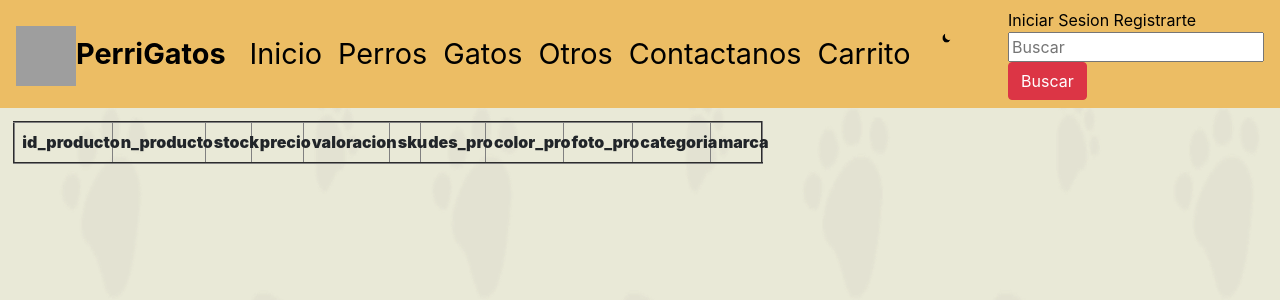
After one commit to ponytouwu/Proyectodjango, a Django app: page /listado in a window 1280 px wide. The commit adds this page. Shown: the top 300 px of the page. Run offline with Django 3.2, Linux system fonts and the light colour scheme; data that the repository does not hold is empty; some libraries are stand-ins or nearby versions; grey boxes are pictures that could not be loaded.

Commit message:
Listado , modificar , eliminar
Podder eliminar y modificar productos

```diff
--- a/proyectoDjango/nucleo/templates/nucleo/Verproductop.html
+++ b/proyectoDjango/nucleo/templates/nucleo/Verproductop.html
@@ -171,8 +171,8 @@
                         </p>
                     </form>
                     <p>SKU: {{verproducto.sku}}</p>
-                    <p>Producto Marca: UwU</p>
-                    <p>Stock: 1</p>
+                    <p>Producto Marca: {{verproducto.marca}}</p>
+                    <p>Stock: {{verproducto.stock}}</p>
                     <div>
                         <h2>selecciona color </h2>
                         <button class="rounded-circle"
--- /dev/null
+++ b/proyectoDjango/nucleo/templates/nucleo/listado.html
@@ -0,0 +1,223 @@
+<!DOCTYPE html>
+<html lang="en">
+{% load static %}
+<!DOCTYPE html>
+<html lang="en">
+
+<head>
+    <meta charset="UTF-8">
+    <meta http-equiv="X-UA-Compatible" content="IE=edge">
+    <meta name="viewport" content="width=device-width, initial-scale=1.0">
+    <link rel="stylesheet" href="https://maxcdn.bootstrapcdn.com/bootstrap/4.5.2/css/bootstrap.min.css">
+    <script src="https://ajax.googleapis.com/ajax/libs/jquery/3.5.1/jquery.min.js"></script>
+    <script src="https://cdnjs.cloudflare.com/ajax/libs/popper.js/1.16.0/umd/popper.min.js"></script>
+    <script src="https://maxcdn.bootstrapcdn.com/bootstrap/4.5.2/js/bootstrap.min.js"></script>
+    <link rel="icon" type="gif" href="{% static 'nucleo/imagenes/tenor.gif' %}">
+    <link type="text/css" rel="stylesheet" href="{% static 'nucleo/css/estilos.css' %}">
+    <title>Producto</title>
+    <link rel="stylesheet" href="https://cdnjs.cloudflare.com/ajax/libs/font-awesome/4.7.0/css/font-awesome.min.css">
+    <script src="//cdn.jsdelivr.net/npm/sweetalert2@11"></script>
+
+    <!--Para quitar la barra de arriba del traductor-->
+    <style type="text/css">
+        body {
+            top: 0 !important;
+        }
+
+        .goog-te-banner-frame {
+            display: none;
+        }
+    </style>
+    <!--Logos redes sociales-->
+    <!--
+                padding:  tamaño del ciculito del logo , que tan ancho lo quieres.
+                font-size: Tamaño de los logos
+                width: Tamaño del circulito donde estan los logos
+                text-align: ?
+                text-decoration: color texto
+                margin: separacion entre los logos , el primero es el margin top y bottom , el segundo es de left and rigth
+                border-radius: darle borde circular  al logo.
+        -->
+    <style>
+        .fa {
+            padding: 20px;
+            font-size: 30px;
+            width: 60px;
+            text-align: center;
+            text-decoration: none;
+            margin: 5px 2px;
+            border-radius: 50%;
+        }
+
+        .fa-facebook {
+            background: #3B5998;
+            color: white;
+        }
+
+        .fa-youtube {
+            background: #bb0000;
+            color: white;
+        }
+
+        .fa-instagram {
+            background: #125688;
+            color: white;
+        }
+
+        body {
+            background-image: url("{% static 'nucleo/imagenes/fondoprueba3.png' %}");
+            background-repeat: repeat;
+            background-color: rgba(209, 209, 171, 0.473);
+        }
+
+        td{
+            padding: 1%;
+            font-weight: 900;
+        }
+    </style>
+    <!--FIN Logos redes sociales-->
+
+    <!--Modo oscuro-->
+    <script type="text/javascript">
+        function cambiarModo() {
+            var cuerpoweb = document.body;
+            cuerpoweb.classList.toggle("oscuro");
+        }
+    </script>
+
+</head>
+
+<body>
+    <!--Scrip para controlar el traductor de la pagina-->
+    <script type="text/javascript">
+
+        function googleTranslateElementInit() {
+            new google.translate.TranslateElement({ pageLenguage: 'es', layout: google.translate.TranslateElement.InlineLayout.SIMPLE },
+                'google_translate_element');
+        }
+    </script>
+    <script type="text/javascript"
+        src="https://translate.google.com/translate_a/element.js?cb=googleTranslateElementInit"></script>
+    <!--MENU PRINCIPAL-->
+    <nav class="navbar navbar-expand-md bg-danger navbar-dark color_navbar">
+        <a class="navbar-brand colorletranav perrigatos"><img class="imagen_navbar"
+                src="{% static 'nucleo/imagenes/tenor.gif' %}">PerriGatos</a>
+        <button class="navbar-toggler" type="button" data-toggle="collapse" data-target="#collapsibleNavbar">
+            <span class="navbar-toggler-icon"></span>
+        </button>
+        <div class="collapse navbar-collapse" id="collapsibleNavbar">
+            <ul class="navbar-nav">
+                <li class="nav-item">
+                    <a class="nav-link colorletranav cambiocolor" href="{% url 'home' %}">Inicio</a>
+                </li>
+                <li class="nav-item">
+                    <a class="nav-link colorletranav cambiocolor" href="{% url 'Seccionperruna' %}">Perros</a>
+                </li>
+                <li class="nav-item">
+                    <a class="nav-link colorletranav cambiocolor" href="{% url 'secciongatuna' %}">Gatos</a>
+                </li>
+                <li class="nav-item">
+                    <a class="nav-link colorletranav cambiocolor" href="{% url 'seccionotros' %}">Otros</a>
+                </li>
+                <li class="nav-item">
+                    <a class="nav-link colorletranav cambiocolor" href="{% url 'contactanos' %}">Contactanos</a>
+                </li>
+                <li class="nav-item">
+                    <a class="nav-link colorletranav cambiocolor" href="{% url 'carrito' %}">Carrito</a>
+                </li>
+
+                <li class="nav-item" style="padding-top: 10px;">
+                    <a class="nav-link colorletranav cambiocolor">
+                        <div id="google_translate_element"></div>
+                    </a>
+                </li>
+                <li class="nav-item">
+                    <img src="{% static 'nucleo/imagenes/moon_icon_159962.png' %}" alt="icono luna" class="icono_luna"
+                        onclick="cambiarModo()" style="margin-left: 10%;">
+                </li>
+
+
+
+
+            </ul>
+        </div>
+        <div class="search-container">
+            <a href="{% url 'inicioSesion' %}" style="color: rgb(0, 0, 0);">Iniciar Sesion </a>
+            <a href="{% url 'lista_regiones' %}" style="color: rgb(0, 0, 0);">Registrarte</a>
+            <form action="/action_page.php">
+                <input type="text" placeholder="Buscar" name="search">
+                <button class="btn btn-danger" type="submit">Buscar</button>
+            </form>
+        </div>
+    </nav>
+    <!--MENU FIN PRINCIPAL-->
+    <div class="container" style="margin: 1% 0% 1% 1%;">
+        <div class="row">
+
+            <table border=2>
+                <tr>
+                    <td>id_producto</td>
+                    <td>n_producto</td>
+                    <td>stock</td>
+                    <td>precio</td>
+                    <td>valoracion</td>
+                    <td>sku</td>
+                    <td>des_pro</td>
+                    <td>color_pro</td>
+                    <td>foto_pro</td>
+                    <td>categoria</td>
+                    <td>marca</td>
+                </tr>
+
+                {% for m in productos %}
+                <tr>
+                    <td>{{ m.id_producto }}</td>
+                    <td>{{ m.n_producto }}</td>
+                    <td>{{ m.stock }}</td>
+                    <td>{{ m.precio }}</td>
+                    <td>{{ m.valoracion }}</td>
+                    <td>{{ m.sku }}</td>
+                    <td>{{ m.des_pro}}</td>
+                    <td>{{ m.color_pro }}</td>
+
+
+
+
+
+                    <td>
+
+                        <img src="{{ m.foto_pro.url }}" alt="" style="width: 10em; height: 10em;">
+
+                    </td>
+                    <td>{{ m.categoria}}</td>
+                    <td>{{ m.marca}}</td>
+                    <td><a href="{% url 'eliminar_listado' m.id_producto %}" class="btn btn-danger"> Eliminar producto </a></td>
+                    <td><a href="{% url 'listar_tablas' m.id_producto %}" class="btn btn-primary"> Modificar producto </a></td>
+
+                </tr>
+                {% endfor %}
+
+                {% if messages %}
+                {% for m in messages%}
+                <script>
+                    Swal.fire({
+                        "title": "felicitaciones",
+                        "text": "{{m}}",
+                        "icon": "success"
+                    })
+                </script>
+                {% endfor %}
+                {% endif %}
+
+
+
+
+
+            </table>
+        </div>
+    </div>
+
+
+</body>
+
+</html>
--- a/proyectoDjango/nucleo/templates/nucleo/registro.html
+++ b/proyectoDjango/nucleo/templates/nucleo/registro.html
@@ -143,7 +143,7 @@
         src="https://translate.google.com/translate_a/element.js?cb=googleTranslateElementInit" ></script>
     <div id="google_translate_element"></div>
 
-    <div class="container" style="margin-top: 5%; margin-bottom: 3%;">
+    <div class="container" style="margin-top: 3%; margin-bottom: 3%;">
         {% if messages %}
             {% for m in messages%}
                 <script>
--- a/proyectoDjango/nucleo/urls.py
+++ b/proyectoDjango/nucleo/urls.py
@@ -1,7 +1,7 @@
 
 from django.contrib import admin
 from django.urls import path, include
-from .views import home, Verproductop, seccionotros , contactanos, secciongatuna, Seccionperruna, inicioSesion, registro, carrito, cambiocontra, recuperacion,lista_regiones,guardar_usuario,guardar_comentario
+from .views import home, Verproductop, seccionotros , contactanos, secciongatuna, Seccionperruna, inicioSesion, registro, carrito, cambiocontra, recuperacion,lista_regiones,guardar_usuario,guardar_comentario, listado,eliminar_listado,listar_tablas,modificar_pro
 urlpatterns = [
     path('', home, name="home"),
     path('Verproductop', Verproductop, name="Verproductop"),
@@ -18,5 +18,9 @@ urlpatterns = [
     path('registro_usuario',guardar_usuario,name="registro_usuario"),
     #Ver si esta bien este
     path('guardar_comentario',guardar_comentario,name="guardar_comentario"),
+    path('listado',listado,name="listado"),
+    path('eliminar_listado/<int:id>',eliminar_listado,name="eliminar_listado"),
+    path('listar_tablas/<int:id>',listar_tablas,name="listar_tablas"),
+    path('modificar_pro',modificar_pro,name="modificar_pro"),
 
 ]
--- a/proyectoDjango/nucleo/views.py
+++ b/proyectoDjango/nucleo/views.py
@@ -1,6 +1,6 @@
 from django.db.models.query import InstanceCheckMeta
 from django.shortcuts import redirect, render
-from .models import Region, Tipo_usuario, Usuario, Contacto,Producto
+from .models import Categoria, Marca, Region, Tipo_usuario, Usuario, Contacto,Producto
 from django.contrib import messages
 # Create your views here.
 
@@ -118,3 +118,66 @@ def guardar_comentario(request):  # guardado de comentario
     #no se a donde va el redirect, si tiene que ir a otra parte, pero retornara a la misma pagina
     messages.success(request,"Mensaje enviado")
     return render(request, 'nucleo/contactanos.html')
+
+def listado(request):
+    productos = Producto.objects.all()
+    data = {
+        'productos' : productos
+    }
+    return render(request, 'nucleo/listado.html', data)
+
+def eliminar_listado(request, id):
+
+    producto = Producto.objects.get(id_producto = id)
+    producto.delete()
+    messages.success(request,"Producto Eliminado")
+
+    return redirect('listado')
+
+def listar_tablas(request, id):
+    producto = Producto.objects.get(id_producto = id)
+    categorias = Categoria.objects.all()
+    marcas = Marca.objects.all()  # obtengo los datos de la tabla
+    # guardadndo en la variable entre "" los datos de regiones
+    contexto = {
+        "producto" : producto,
+        "categorias": categorias,
+        "marcas" : marcas
+        }
+    return render(request, 'nucleo/modificar_p.html', contexto)
+
+def modificar_pro(request):
+    id = request.POST['id_producto']
+    n_pro = request.POST['nombre']
+    sto = request.POST['stock']
+    prec = request.POST['precio']
+    val = request.POST['valoracion']
+    sk = request.POST['sku']
+    des = request.POST['des_pro']
+    col = request.POST['color_pro']
+    fot = request.FILES['foto_pro']
+    cat1 = request.POST['categoria']
+    cat2 = Categoria.objects.get(id_categoria = cat1)
+    mar = request.POST['marca']
+    mar2 = Marca.objects.get(id_marca = mar )
+
+
+
+    new_pro = Producto.objects.get(id_producto = id)
+    new_pro.id_producto = id
+    new_pro.n_producto = n_pro
+    new_pro.stock = sto
+    new_pro.precio = prec
+    new_pro.valoracion = val
+    new_pro.sku = sk
+    new_pro.des_pro = des
+    new_pro.color_pro = col
+    new_pro.foto_pro = fot
+    new_pro.categoria = cat2
+    new_pro.marca = mar2
+
+    new_pro.save()
+
+    messages.success(request,"Producto Modificado")
+
+    return redirect('listado')
```
Also changed, not shown: proyectoDjango/nucleo/templates/nucleo/modificar_p.html (added, +147 -0 lines), proyectoDjango/media/producto/Flaca.jpg (added), proyectoDjango/media/producto/Producto_2_sec_perro_GXEjBXv.jpg (added), proyectoDjango/media/producto/Producto_2_sec_perro_zzwXXc6.jpg (added), proyectoDjango/media/producto/acuario_sL4njrm.png (added), proyectoDjango/media/producto/camagatitos_Q6fiWQZ.jpg (added), proyectoDjango/media/producto/comidapez_fQe1DkI.jpg (added), proyectoDjango/media/producto/dispensadorotros_e6BqRNa.jpg (added), proyectoDjango/nucleo/static/nucleo/css/estilos.css (line endings or trailing spaces).
